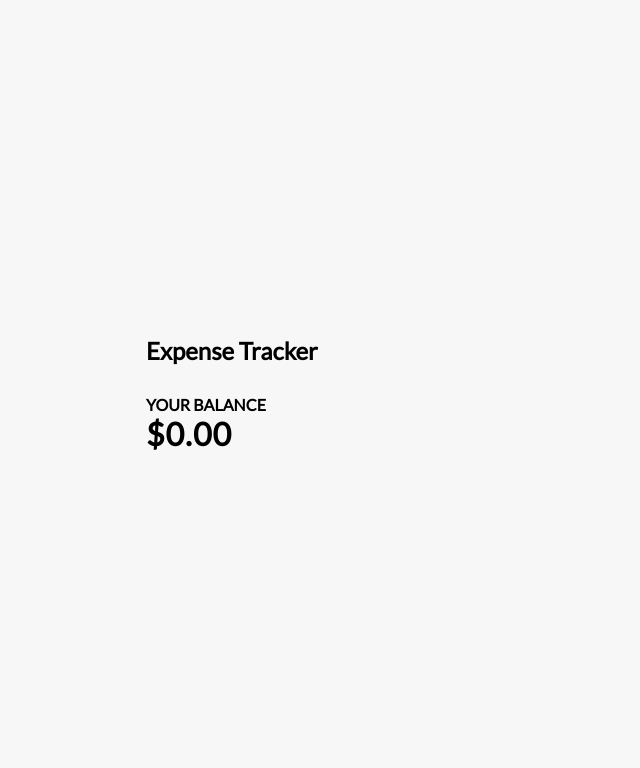
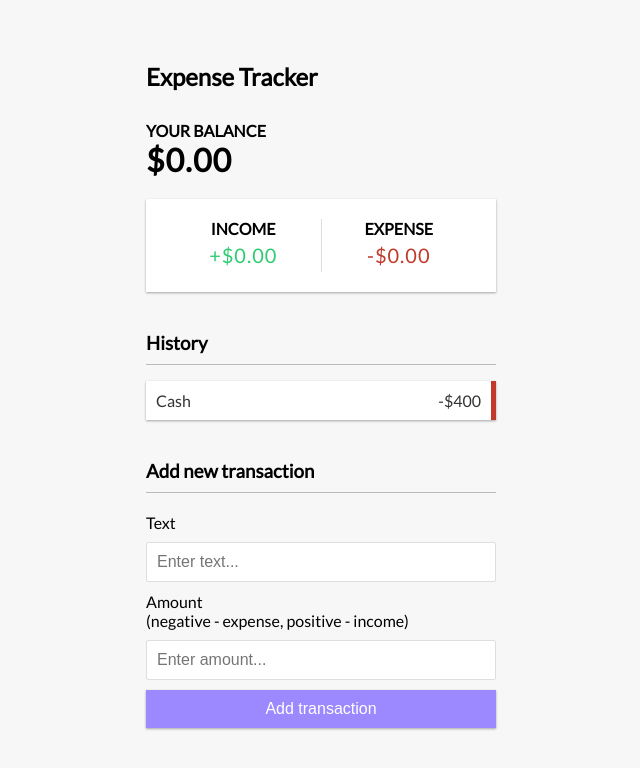
Before and after one commit to Shubhamjain2908/expense-tracker-react, a React (Create React App) app: page / in a window 1280 px wide. Shown: the top 768 px of the page, without its empty margins (319-959 px from the left). Built offline with nearby package versions, Linux system fonts and the light colour scheme.

Commit message:
Ui compnents added

```diff
--- a/src/App.js
+++ b/src/App.js
@@ -1,7 +1,10 @@
 import React from 'react';
 import './App.css';
+import { AddTransaction } from './components/AddTransaction';
 import { Balance } from './components/Balance';
 import { Header } from './components/Header';
+import { IncomeExpenses } from './components/IncomeExpenses';
+import { TransactionList } from './components/TransactionList';
 
 function App() {
   return (
@@ -9,6 +12,9 @@
       <Header />
       <div className="container">
         <Balance />
+        <IncomeExpenses />
+        <TransactionList />
+        <AddTransaction />
       </div>
     </div>
   );
--- /dev/null
+++ b/src/components/AddTransaction.js
@@ -0,0 +1,23 @@
+import React from 'react'
+
+export const AddTransaction = () => {
+    return (
+        <>
+            <h3>Add new transaction</h3>
+            <form>
+                <div className="form-control">
+                    <label htmlFor="text">Text</label>
+                    <input type="text" placeholder="Enter text..." />
+                </div>
+                <div className="form-control">
+                    <label htmlFor="amount"
+                    >Amount <br />
+            (negative - expense, positive - income)</label
+                    >
+                    <input type="number" placeholder="Enter amount..." />
+                </div>
+                <button className="btn">Add transaction</button>
+            </form>
+        </>
+    )
+}
--- a/src/components/Balance.js
+++ b/src/components/Balance.js
@@ -2,9 +2,9 @@
 
 export const Balance = () => {
     return (
-        <div>
+        <>
             <h4>Your Balance</h4>
-            <h1 id="balance">$0.00</h1>
-        </div>
+            <h1>$0.00</h1>
+        </>
     )
 }
--- /dev/null
+++ b/src/components/IncomeExpenses.js
@@ -0,0 +1,16 @@
+import React from 'react'
+
+export const IncomeExpenses = () => {
+    return (
+        <div className="inc-exp-container">
+            <div>
+                <h4>Income</h4>
+                <p className="money plus">+$0.00</p>
+            </div>
+            <div>
+                <h4>Expense</h4>
+                <p className="money minus">-$0.00</p>
+            </div>
+        </div>
+    )
+}
--- /dev/null
+++ b/src/components/TransactionList.js
@@ -0,0 +1,14 @@
+import React from 'react'
+
+export const TransactionList = () => {
+    return (
+        <>
+            <h3>History</h3>
+            <ul className="list">
+                <li className="minus">
+                    Cash <span>-$400</span><button className="delete-btn">x</button>
+                </li>
+            </ul>
+        </>
+    )
+}
```
